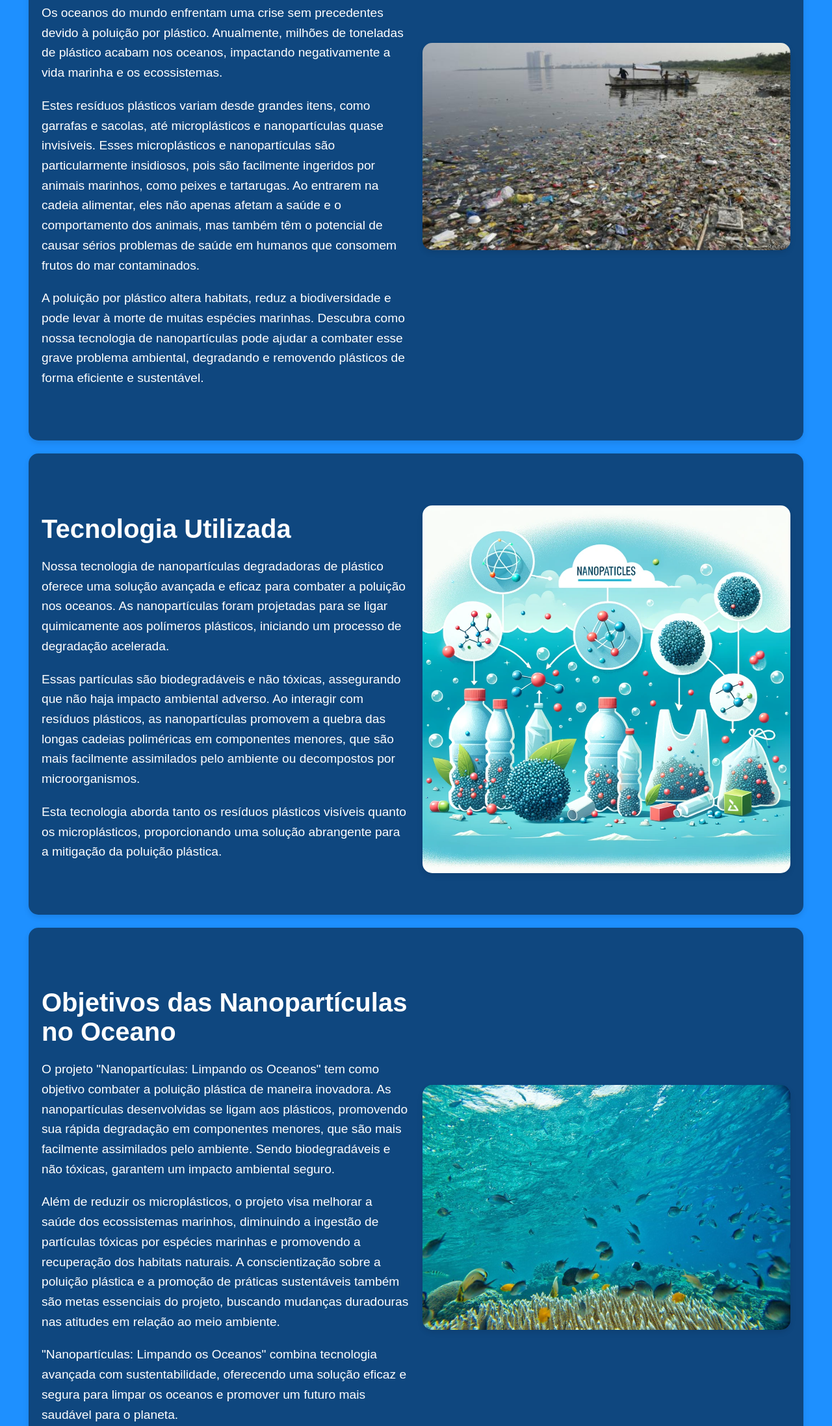
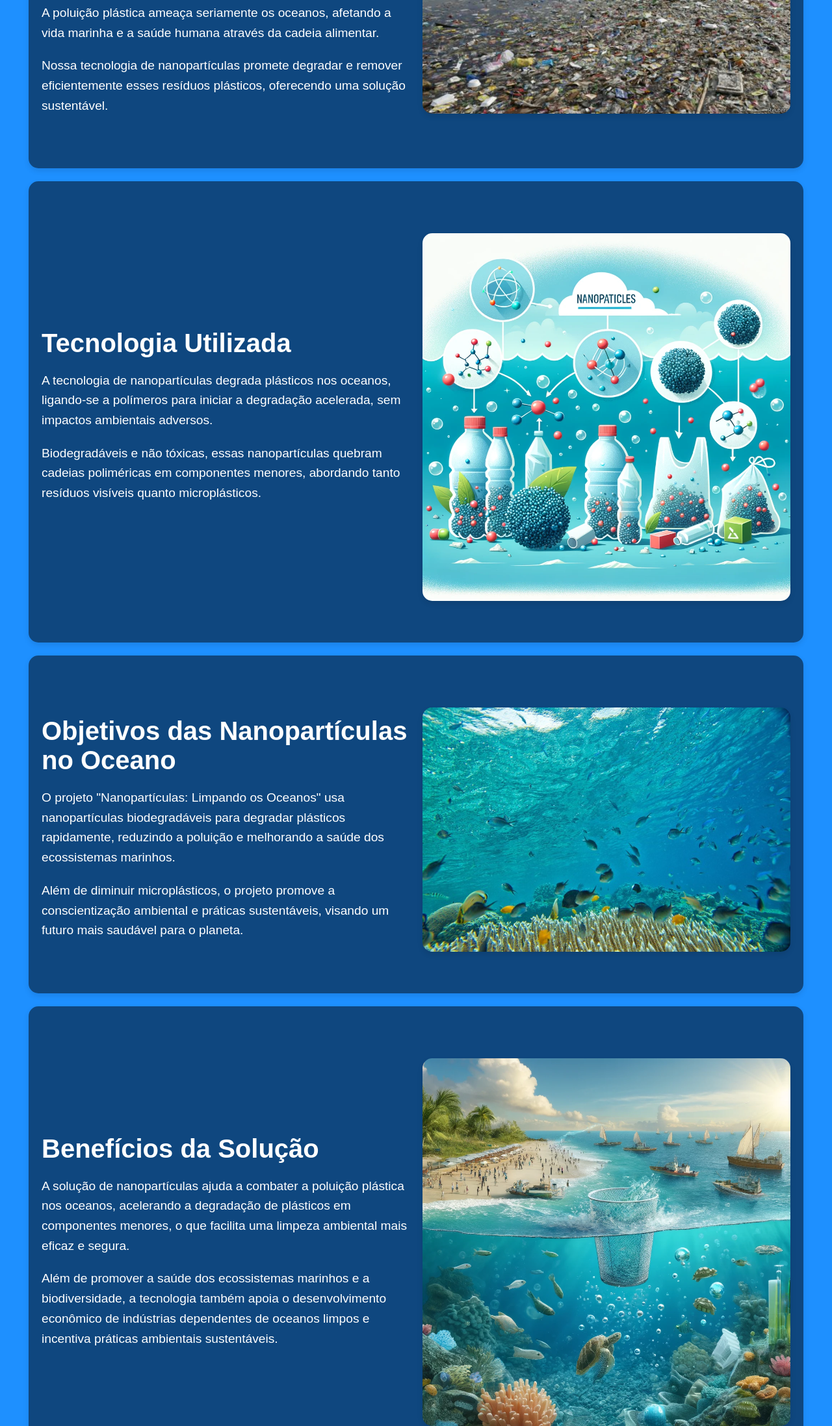
Before and after one commit to lucksza/global-solution, a plain HTML site: page index.html in a window 1280 px wide. Shown: the part 605-2800 px from the top of the page at 65% size. Drawn offline with Linux system fonts and the light colour scheme.

Commit message:
texto objetivo

```diff
--- a/index.html
+++ b/index.html
@@ -30,11 +30,8 @@
                 <div class="content">
                     <div class="text">
                         <h1>Redução do Problema Ambiental com Nanopartículas </h1>
-                        <p>Os oceanos do mundo enfrentam uma crise sem precedentes devido à poluição por plástico. Anualmente, milhões de toneladas de plástico acabam nos oceanos, impactando negativamente a vida marinha e os ecossistemas.</p>
-
-                        <p>Estes resíduos plásticos variam desde grandes itens, como garrafas e sacolas, até microplásticos e nanopartículas quase invisíveis. Esses microplásticos e nanopartículas são particularmente insidiosos, pois são facilmente ingeridos por animais marinhos, como peixes e tartarugas. Ao entrarem na cadeia alimentar, eles não apenas afetam a saúde e o comportamento dos animais, mas também têm o potencial de causar sérios problemas de saúde em humanos que consomem frutos do mar contaminados.</p>
-
-                        <p>A poluição por plástico altera habitats, reduz a biodiversidade e pode levar à morte de muitas espécies marinhas. Descubra como nossa tecnologia de nanopartículas pode ajudar a combater esse grave problema ambiental, degradando e removendo plásticos de forma eficiente e sustentável.</p>
+                        <p>A poluição plástica ameaça seriamente os oceanos, afetando a vida marinha e a saúde humana através da cadeia alimentar.</p>
+                        <p>Nossa tecnologia de nanopartículas promete degradar e remover eficientemente esses resíduos plásticos, oferecendo uma solução sustentável.</p>
 
                     </div>
                     <div class="image">
@@ -48,11 +45,8 @@
                 <div class="content">
                     <div class="text">
                         <h1>Tecnologia Utilizada</h1>
-                        <p>Nossa tecnologia de nanopartículas degradadoras de plástico oferece uma solução avançada e eficaz para combater a poluição nos oceanos. As nanopartículas foram projetadas para se ligar quimicamente aos polímeros plásticos, iniciando um processo de degradação acelerada.</p>
-
-                        <p>Essas partículas são biodegradáveis e não tóxicas, assegurando que não haja impacto ambiental adverso. Ao interagir com resíduos plásticos, as nanopartículas promovem a quebra das longas cadeias poliméricas em componentes menores, que são mais facilmente assimilados pelo ambiente ou decompostos por microorganismos.</p>
-
-                        <p>Esta tecnologia aborda tanto os resíduos plásticos visíveis quanto os microplásticos, proporcionando uma solução abrangente para a mitigação da poluição plástica.</p>
+                        <p>A tecnologia de nanopartículas degrada plásticos nos oceanos, ligando-se a polímeros para iniciar a degradação acelerada, sem impactos ambientais adversos.</p>
+                        <p>Biodegradáveis e não tóxicas, essas nanopartículas quebram cadeias poliméricas em componentes menores, abordando tanto resíduos visíveis quanto microplásticos.</p>
 
                     </div>
                     <div class="image">
@@ -66,11 +60,8 @@
                 <div class="content">
                     <div class="text">
                         <h1>Objetivos das Nanopartículas no Oceano</h1>
-                        <p>O projeto "Nanopartículas: Limpando os Oceanos" tem como objetivo combater a poluição plástica de maneira inovadora. As nanopartículas desenvolvidas se ligam aos plásticos, promovendo sua rápida degradação em componentes menores, que são mais facilmente assimilados pelo ambiente. Sendo biodegradáveis e não tóxicas, garantem um impacto ambiental seguro.</p>
-
-                        <p>Além de reduzir os microplásticos, o projeto visa melhorar a saúde dos ecossistemas marinhos, diminuindo a ingestão de partículas tóxicas por espécies marinhas e promovendo a recuperação dos habitats naturais. A conscientização sobre a poluição plástica e a promoção de práticas sustentáveis também são metas essenciais do projeto, buscando mudanças duradouras nas atitudes em relação ao meio ambiente.</p>
-
-                        <p>"Nanopartículas: Limpando os Oceanos" combina tecnologia avançada com sustentabilidade, oferecendo uma solução eficaz e segura para limpar os oceanos e promover um futuro mais saudável para o planeta.</p>
+                        <p>O projeto "Nanopartículas: Limpando os Oceanos" usa nanopartículas biodegradáveis para degradar plásticos rapidamente, reduzindo a poluição e melhorando a saúde dos ecossistemas marinhos.</p>
+                        <p>Além de diminuir microplásticos, o projeto promove a conscientização ambiental e práticas sustentáveis, visando um futuro mais saudável para o planeta.</p>
 
                     </div>
                     <div class="image">
@@ -79,38 +70,14 @@
                 </div>
             </div>
         </section>
-        <section id="publico">
-            <div class="container">
-                <div class="content">
-                    <div class="text">
-                        <h1>Público Impactado</h1>
-                        <p>A solução proposta pelo projeto "Nanopartículas: Limpando os Oceanos" tem o potencial de impactar positivamente uma ampla gama de públicos. As comunidades costeiras, que dependem do oceano para sua subsistência e lazer, serão diretamente beneficiadas com a redução da poluição plástica e a melhoria da saúde dos ecossistemas marinhos, preservando suas fontes de alimento e garantindo praias e águas mais limpas.</p>
 
-                        <p>As indústrias pesqueiras e de aquicultura, que necessitam de estoques pesqueiros saudáveis, também serão impactadas, pois a redução de microplásticos e outros poluentes ajudará a garantir que os peixes e frutos do mar sejam seguros para consumo, beneficiando pescadores, criadores e consumidores.</p>
-
-                        <p>Além disso, o turismo e as atividades recreativas em regiões costeiras verão uma melhoria na qualidade ambiental. Regiões turísticas que dependem de praias limpas e águas claras se tornarão mais atraentes para os turistas, o que pode ter um impacto positivo na economia local.</p>
-
-                        <p>A solução visa, portanto, beneficiar uma ampla variedade de públicos, promovendo a saúde ambiental e o bem-estar econômico das comunidades dependentes dos oceanos.</p>
-
-                    </div>
-                    <div class="image">
-                        <img src="/imagens/publicoalvo.png" alt="Imagem Ilustrativa do Público Alvo">
-                    </div>
-                </div>
-            </div>
-        </section>
         <section id="beneficios">
             <div class="container">
                 <div class="content">
                     <div class="text">
                         <h1>Benefícios da Solução</h1>
-                        <p>A implementação da solução de nanopartículas no combate à poluição plástica nos oceanos oferece várias vantagens significativas. As nanopartículas se ligam aos plásticos e aceleram sua degradação em componentes menores, que são mais facilmente assimilados pelo ambiente, permitindo uma limpeza mais rápida e eficaz.</p>
-
-                        <p>Sendo biodegradáveis e não tóxicas, as nanopartículas garantem um impacto ambiental seguro, sem deixar resíduos nocivos. A tecnologia aborda tanto os resíduos plásticos visíveis quanto os microplásticos, que representam uma grande ameaça à vida marinha e à saúde humana, ajudando a reduzir significativamente sua presença nos oceanos.</p>
-
-                        <p>Com a redução dos plásticos e microplásticos, a saúde dos ecossistemas marinhos melhora, promovendo a preservação da biodiversidade e a recuperação de habitats naturais. Isso traz benefícios econômicos para indústrias como a pesca, a aquicultura e o turismo, que dependem de oceanos limpos e saudáveis.</p>
-
-                        <p>A conscientização sobre a poluição plástica e a promoção de práticas sustentáveis também são metas da solução de nanopartículas, buscando mudanças duradouras nas atitudes em relação ao meio ambiente. Em resumo, a solução de nanopartículas oferece uma abordagem inovadora, eficaz e segura para limpar os oceanos, promover a saúde dos ecossistemas marinhos e incentivar a sustentabilidade ambiental.</p>
+                        <p>A solução de nanopartículas ajuda a combater a poluição plástica nos oceanos, acelerando a degradação de plásticos em componentes menores, o que facilita uma limpeza ambiental mais eficaz e segura.</p>
+                        <p>Além de promover a saúde dos ecossistemas marinhos e a biodiversidade, a tecnologia também apoia o desenvolvimento econômico de indústrias dependentes de oceanos limpos e incentiva práticas ambientais sustentáveis.</p>
 
                     </div>
                     <div class="image">
@@ -124,15 +91,27 @@
                 <div class="content">
                     <div class="text">
                         <h1>Aplicações Práticas</h1>
-                        <p>A solução de nanopartículas para combater a poluição plástica nos oceanos oferece benefícios práticos que melhoram o dia a dia das pessoas. A implementação de filtros de água equipados com nanopartículas proporciona água potável mais limpa e segura, livre de microplásticos e contaminantes, promovendo a saúde e a tranquilidade das famílias.</p>
-
-                        <p>Comunidades costeiras se beneficiam da limpeza mais eficaz das praias e águas locais, resultando em ambientes aquáticos mais saudáveis e atraentes para atividades recreativas, o que também pode aumentar o valor turístico. As indústrias pesqueiras e de aquicultura ganham com a redução dos microplásticos, melhorando a saúde e a segurança dos estoques pesqueiros, garantindo frutos do mar mais seguros para consumo.</p>
-
-                        <p>Além dos benefícios ambientais e econômicos, a solução de nanopartículas promove a conscientização e a educação sobre a importância da redução da poluição plástica, incentivando comportamentos mais sustentáveis. Em resumo, a solução de nanopartículas oferece uma abordagem eficaz para melhorar a qualidade da água, limpar os ambientes costeiros e fomentar a sustentabilidade, tornando o dia a dia das pessoas mais saudável e seguro.</p>
+                        <p>A tecnologia de nanopartículas melhora significativamente a qualidade da água, fornecendo filtros que removem microplásticos e contaminantes, garantindo água potável mais limpa e segura para as comunidades.</p>
+                        <p>Essa solução também beneficia as comunidades costeiras através da limpeza eficaz de praias e águas, melhorando a saúde dos ecossistemas marinhos e aumentando o valor turístico, ao mesmo tempo em que promove a conscientização sobre sustentabilidade ambiental.</p>
 
                     </div>
                     <div class="image">
                         <img src="/imagens/aplicacao.png" alt="Imagem Ilustrativa das Aplicações">
+                    </div>
+                </div>
+            </div>
+        </section>
+        <section id="publico">
+            <div class="container">
+                <div class="content">
+                    <div class="text">
+                        <h1>Público Impactado</h1>
+                        <p>A solução "Nanopartículas: Limpando os Oceanos" beneficia comunidades costeiras e indústrias, melhorando a saúde dos ecossistemas marinhos e reduzindo a poluição plástica.</p>
+                        <p>O projeto também melhora o turismo e as atividades recreativas nas regiões costeiras, promovendo a saúde ambiental e o bem-estar econômico das comunidades dependentes dos oceanos.</p>
+
+                    </div>
+                    <div class="image">
+                        <img src="/imagens/publicoalvo.png" alt="Imagem Ilustrativa do Público Alvo">
                     </div>
                 </div>
             </div>
```
